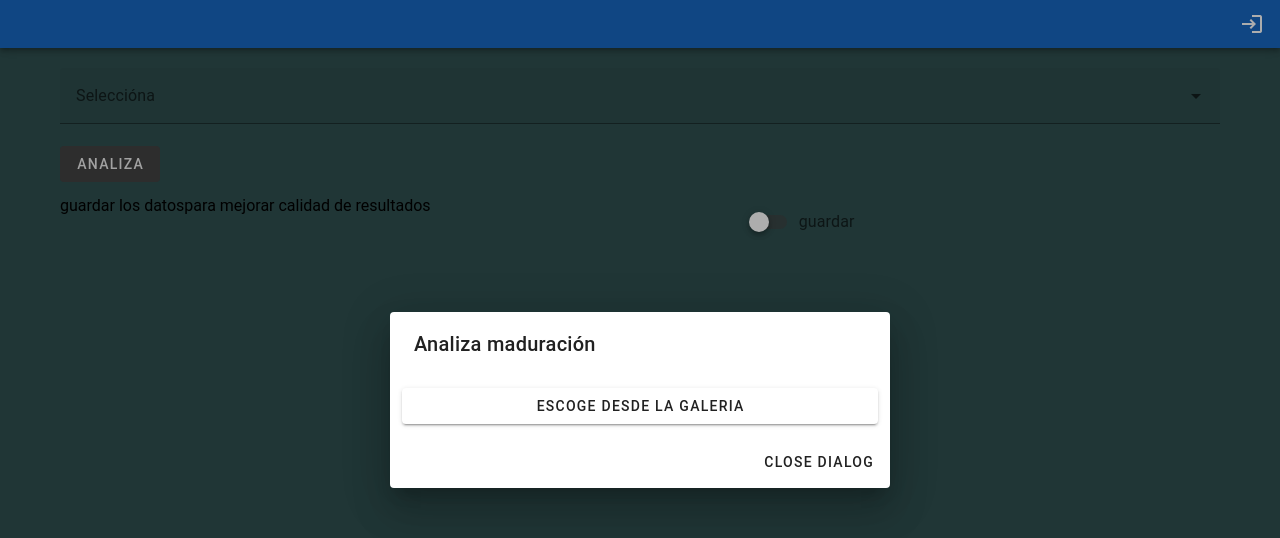
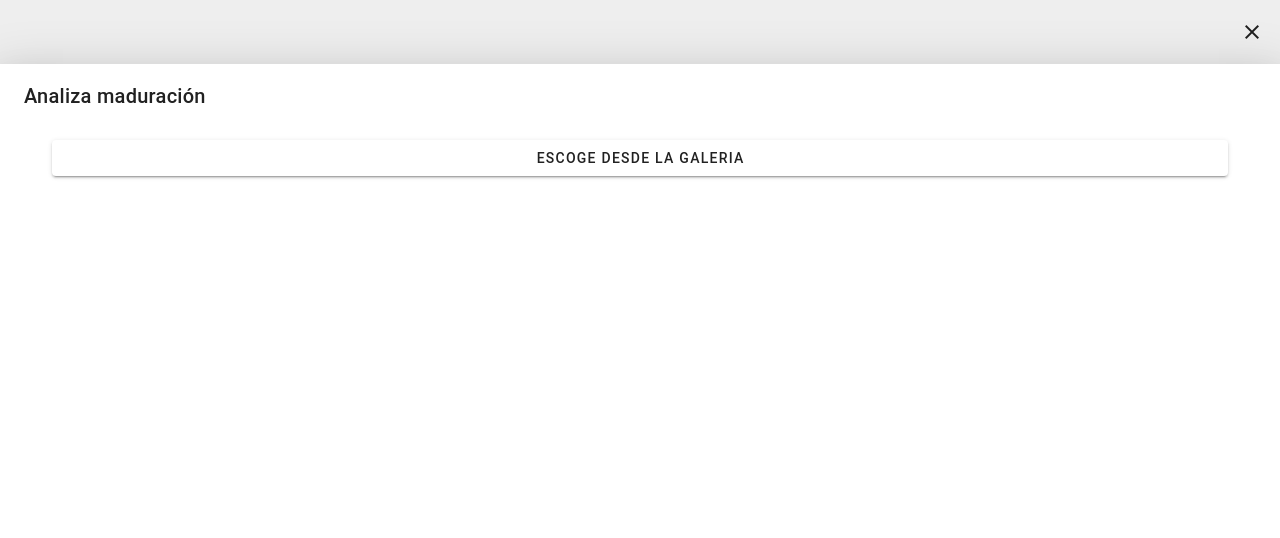
Before and after one commit to alexandrukitsenco/maduracion-app-front, a Vue app: page / in a window 1280 px wide. Both pictures are taken after a click on the button "ANALIZA". Shown: the top 538 px of the page. Built offline with nearby package versions, Linux system fonts and the light colour scheme.

Commit message:
more changes

```diff
--- /dev/null
+++ b/src/components/AnalizeComponent.vue
@@ -0,0 +1,84 @@
+<template>
+  <v-card title="Analiza maduración">
+    <v-container>
+      <v-row v-if="isMobile" class="pa-2">
+        <v-btn style="width: 100%" text="Haz una foto" @click="openCamara">Haz una foto</v-btn>
+        <input
+          ref="camaraImageInput"
+          type="file"
+          accept="image/*"
+          capture="environment"
+          style="display: none"
+          @change="handleImageUpload"
+        />
+      </v-row>
+      <v-row class="pa-2">
+        <v-btn style="width: 100%" text="Escoge desde la galeria" @click="openGallery"
+          >Escoge desde la galeria</v-btn
+        >
+        <input
+          ref="galeriaImageInput"
+          type="file"
+          accept="image/*"
+          style="display: none"
+          @change="handleImageUpload"
+        />
+      </v-row>
+    </v-container>
+  </v-card>
+</template>
+
+<script setup lang="ts">
+import { onMounted, ref, defineEmits } from 'vue'
+import { useImageStore } from '@/stores/counter'
+
+const emit = defineEmits(['image-uploaded'])
+const imageStore = useImageStore()
+
+const galeriaImageInput = ref<HTMLInputElement | null>(null)
+const camaraImageInput = ref<HTMLInputElement | null>(null)
+const isMobile = ref(false)
+
+const detectDevice = () => {
+  const userAgent = navigator.userAgent
+  isMobile.value = /android|iphone|ipad|ipod|blackberry|iemobile|opera mini/i.test(
+    userAgent.toLowerCase()
+  )
+}
+
+const openGallery = () => {
+  if (galeriaImageInput.value) {
+    galeriaImageInput.value.click()
+  }
+}
+
+const openCamara = () => {
+  if (camaraImageInput.value) {
+    camaraImageInput.value.click()
+  }
+}
+
+const handleImageUpload = (event: Event) => {
+  const input = event.target as HTMLInputElement
+  if (input.files && input.files[0]) {
+    const file = input.files[0]
+    const reader = new FileReader()
+    reader.onload = (e) => {
+      imageStore.setUploadedImage(e.target?.result as string)
+      emit('image-uploaded')
+    }
+    reader.readAsDataURL(file)
+  }
+}
+
+onMounted(() => {
+  detectDevice()
+})
+</script>
+
+<style scoped>
+img {
+  max-width: 100%;
+  height: auto;
+}
+</style>
--- a/src/components/AnalizeModalComponent.vue
+++ /dev/null
@@ -1,66 +0,0 @@
-<template>
-  <v-dialog max-width="500">
-    <template v-slot:activator="{ props: activatorProps }">
-      <v-btn v-bind="activatorProps" color="surface-variant" text="Analiza" variant="flat"></v-btn>
-    </template>
-
-    <template v-slot:default="{ isActive }">
-      <v-card title="Analiza maduración">
-        <v-container>
-          <v-row v-if="isMobile" class="pa-2"
-            ><v-btn style="width: 100%" text="Haz una foto" @click="openCamara"></v-btn
-            ><input
-              ref="camaraImageInput"
-              type="file"
-              accept="image/*"
-              capture="environment"
-              style="display: none"
-            />
-          </v-row>
-          <v-row class="pa-2"
-            ><v-btn style="width: 100%" text="Escoge desde la galeria" @click="openGallery"></v-btn
-            ><input ref="galeriaImageInput" type="file" accept="image/*" style="display: none"
-          /></v-row>
-        </v-container>
-
-        <v-card-actions>
-          <v-spacer></v-spacer>
-
-          <v-btn text="Close Dialog" @click="isActive.value = false"></v-btn>
-        </v-card-actions>
-      </v-card>
-    </template>
-  </v-dialog>
-</template>
-<script setup lang="ts">
-import { onMounted, ref } from 'vue'
-
-const isActive = ref(false)
-const galeriaImageInput = ref<HTMLInputElement | null>(null)
-const camaraImageInput = ref<HTMLInputElement | null>(null)
-const isMobile = ref(false)
-
-const detectDevice = () => {
-  const userAgent = navigator.userAgent
-  isMobile.value = /android|iphone|ipad|ipod|blackberry|iemobile|opera mini/i.test(
-    userAgent.toLowerCase()
-  )
-  console.log(isMobile.value, userAgent)
-}
-
-const openGallery = () => {
-  if (galeriaImageInput.value) {
-    galeriaImageInput.value.click()
-  }
-}
-
-const openCamara = () => {
-  if (camaraImageInput.value) {
-    camaraImageInput.value.click()
-  }
-}
-
-onMounted(() => {
-  detectDevice()
-})
-</script>
--- /dev/null
+++ b/src/components/ResultComponent.vue
@@ -0,0 +1,34 @@
+<template>
+  <v-card title="Resultados">
+    <v-container>
+      <v-row v-if="imageStore.uploadedImage" class="pa-2">
+        <img
+          :src="imageStore.uploadedImage"
+          alt="Imagen subida"
+          style="width: 100%; max-width: 400px"
+        />
+        <v-card-text>La maduracion es de 80% </v-card-text>
+      </v-row>
+    </v-container>
+
+    <v-card-actions>
+      <v-btn color="success" @click="$emit('close')">aceptar</v-btn>
+      <v-btn color="success" @click="$emit('close')">ayudar</v-btn>
+    </v-card-actions>
+  </v-card>
+</template>
+<script setup lang="ts">
+import { useImageStore } from '@/stores/counter'
+import { defineEmits } from 'vue'
+
+const emit = defineEmits(['close'])
+
+const imageStore = useImageStore()
+</script>
+
+<style scoped>
+img {
+  max-width: 100%;
+  height: auto;
+}
+</style>
--- a/src/stores/counter.ts
+++ b/src/stores/counter.ts
@@ -1,12 +1,15 @@
-import { ref, computed } from 'vue'
 import { defineStore } from 'pinia'
+import { ref } from 'vue'
 
-export const useCounterStore = defineStore('counter', () => {
-  const count = ref(0)
-  const doubleCount = computed(() => count.value * 2)
-  function increment() {
-    count.value++
+export const useImageStore = defineStore('image', () => {
+  const uploadedImage = ref<string | null>(null)
+
+  const setUploadedImage = (image: string | null) => {
+    uploadedImage.value = image
   }
 
-  return { count, doubleCount, increment }
+  return {
+    uploadedImage,
+    setUploadedImage
+  }
 })
--- a/src/views/HomeView.vue
+++ b/src/views/HomeView.vue
@@ -1,7 +1,14 @@
 <template>
   <v-container>
     <v-row><v-select label="Seleccióna" :items="['Aceituna', 'mandarina']"></v-select></v-row>
-    <v-row><analize-modal-component></analize-modal-component></v-row>
+    <v-row
+      ><v-btn
+        @click="openAnalyzeDialog"
+        color="surface-variantd"
+        text="Analiza"
+        variant="flat"
+      ></v-btn
+    ></v-row>
     <v-row>
       <v-col cols="7" style="padding-left: 0px"
         >guardar los datospara mejorar calidad de resultados</v-col
@@ -9,7 +16,38 @@
       <v-col cols="5" style="padding-right: 0"><v-switch label="guardar"></v-switch></v-col>
     </v-row>
   </v-container>
+
+  <v-dialog v-model="analizeDialog" transition="dialog-bottom-transition" fullscreen>
+    <v-toolbar>
+      <v-spacer></v-spacer>
+      <v-btn icon="mdi-close" @click="analizeDialog = false"></v-btn>
+    </v-toolbar>
+    <analize-component
+      v-if="currentPage === DialogPages.ANALYZE"
+      @image-uploaded="updatePage(DialogPages.RESULT)"
+    />
+    <result-component @close="analizeDialog = false" v-if="currentPage === DialogPages.RESULT" />
+  </v-dialog>
 </template>
 <script setup lang="ts">
-import AnalizeModalComponent from '@/components/AnalizeModalComponent.vue'
+import { ref } from 'vue'
+import AnalizeComponent from '@/components/AnalizeComponent.vue'
+import ResultComponent from '@/components/ResultComponent.vue'
+
+enum DialogPages {
+  ANALYZE = 'analize',
+  RESULT = 'result'
+}
+
+const updatePage = (page: DialogPages) => {
+  currentPage.value = page
+}
+
+const openAnalyzeDialog = () => {
+  analizeDialog.value = true
+  currentPage.value = DialogPages.ANALYZE
+}
+
+const currentPage = ref(DialogPages.ANALYZE)
+const analizeDialog = ref(false)
 </script>
```
